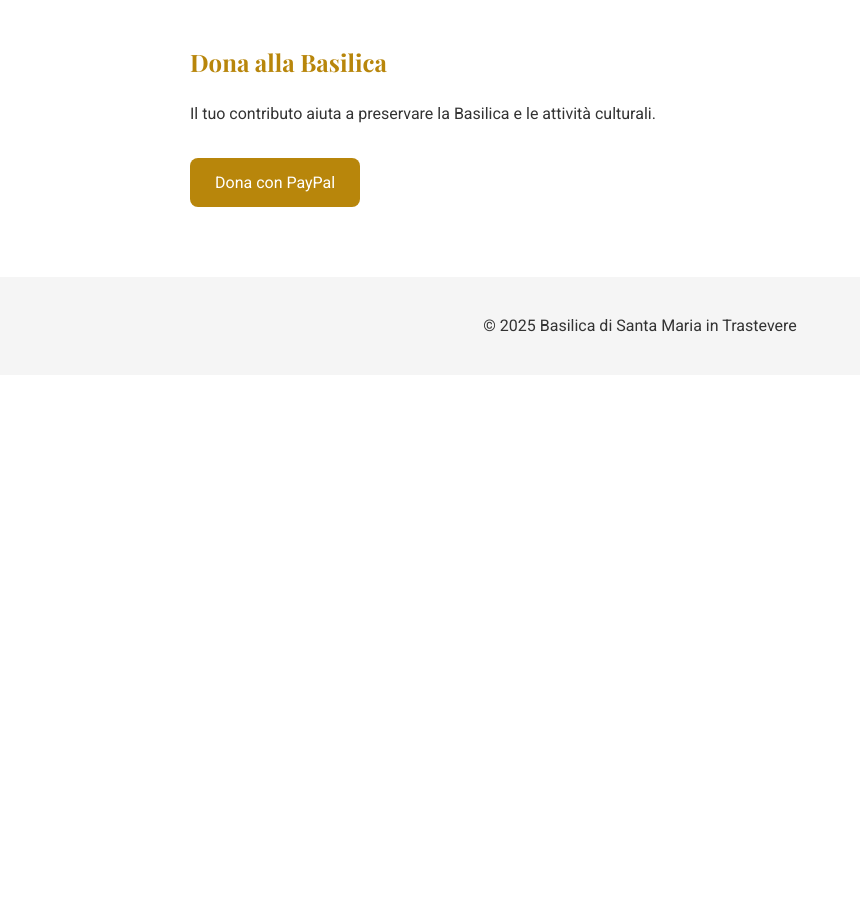
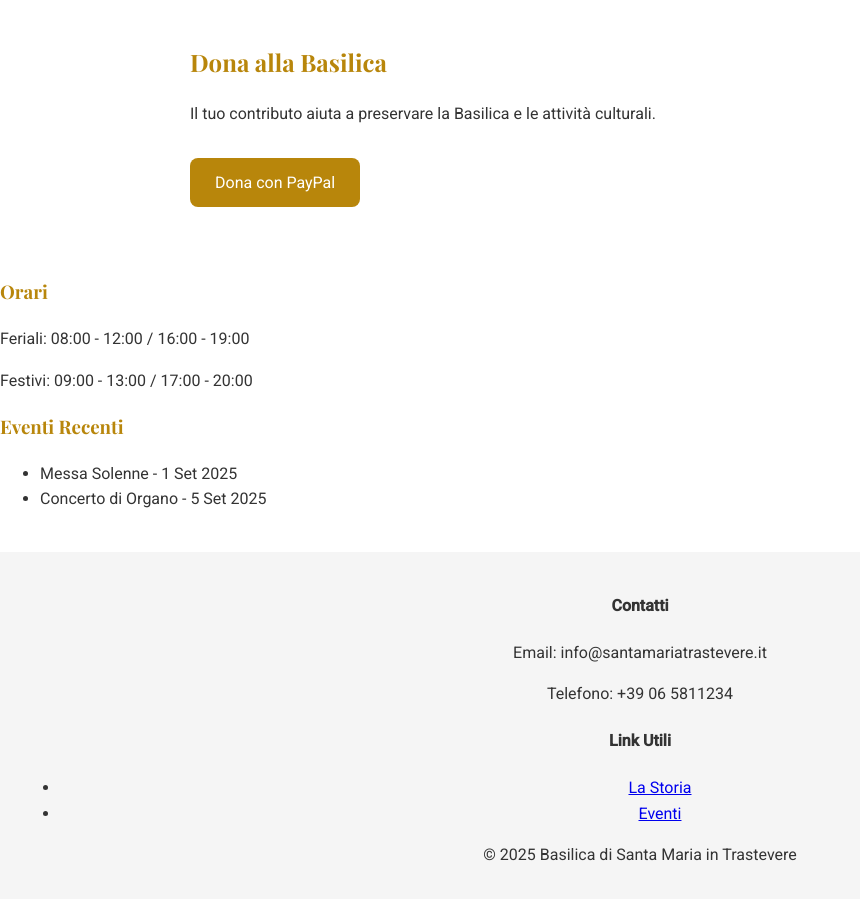
Before and after one commit to brigidagisolo/santa-maria-in-trastevere, a plain HTML site: page index.html in a window 1280 px wide. Shown: the part 1875-2774 px from the top of the page, without its empty margins (0-860 px from the left). Before the commit the page ends 2250 px from the top, so only its background shows below. Drawn offline with nearby package versions, Linux system fonts and the light colour scheme.

Commit message:
Update index.html

```diff
--- a/index.html
+++ b/index.html
@@ -15,6 +15,7 @@
     <ul class="nav-menu">
       <li><a href="#hero">Home</a></li>
       <li><a href="#storia">Storia</a></li>
+      <li><a href="#eventi">Eventi</a></li>
       <li><a href="#contatti">Contatti</a></li>
       <li><a href="#donazioni">Donazioni</a></li>
     </ul>
@@ -26,6 +27,9 @@
   <h1>Basilica di Santa Maria in Trastevere</h1>
 </section>
 
+<!-- Content + Sidebar -->
+<div class="content-wrapper">
+  <main>
     <!-- Church Hours -->
     <section id="orari" class="fade-in">
       <h2>Orari della Chiesa</h2>
@@ -70,9 +74,37 @@
       <p>Il tuo contributo aiuta a preservare la Basilica e le attività culturali.</p>
       <a href="https://www.paypal.com/donate?hosted_button_id=YOUR_ID" class="donate-button">Dona con PayPal</a>
     </section>
+  </main>
+
+  <aside class="sidebar">
+    <h3>Orari</h3>
+    <p>Feriali: 08:00 - 12:00 / 16:00 - 19:00</p>
+    <p>Festivi: 09:00 - 13:00 / 17:00 - 20:00</p>
+
+    <h3>Eventi Recenti</h3>
+    <ul>
+      <li>Messa Solenne - 1 Set 2025</li>
+      <li>Concerto di Organo - 5 Set 2025</li>
+    </ul>
+  </aside>
+</div>
 
 <!-- Footer -->
 <footer>
+  <div class="footer-widgets">
+    <div class="widget">
+      <h4>Contatti</h4>
+      <p>Email: info@santamariatrastevere.it</p>
+      <p>Telefono: +39 06 5811234</p>
+    </div>
+    <div class="widget">
+      <h4>Link Utili</h4>
+      <ul>
+        <li><a href="#storia">La Storia</a></li>
+        <li><a href="#eventi">Eventi</a></li>
+      </ul>
+    </div>
+  </div>
   <p>&copy; 2025 Basilica di Santa Maria in Trastevere</p>
 </footer>
 
```
Lines whose indentation alone changed are shown as unchanged.
